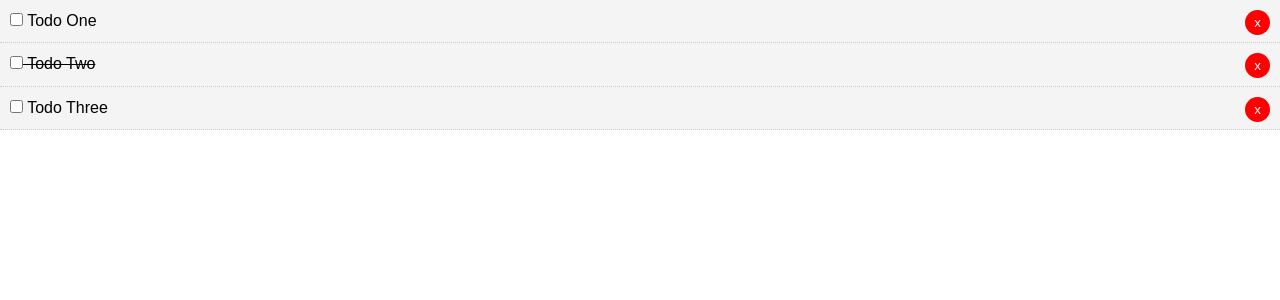
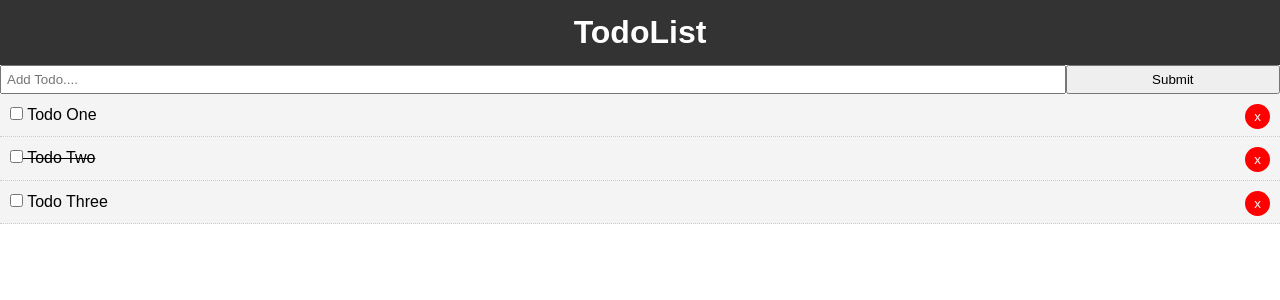
Before and after one commit to pathikmehta/vue-todo, a Vue app: page / in a window 1280 px wide. Shown: the top 300 px of the page. Built offline with nearby package versions, Linux system fonts and the light colour scheme.

Commit message:
Added header and simple add todo component

```diff
--- a/src/App.vue
+++ b/src/App.vue
@@ -1,16 +1,22 @@
 <template>
   <div id="app">
+    <Header />
+    <AddTodo />
     <Todos v-bind:todos="todos" v-on:del-todo="deleteTodo"/>
   </div>
 </template>
 
 <script>
 import Todos from './components/Todos';
+import Header from './components/layout/Header';
+import AddTodo from './components/AddTodo';
 
 export default {
   name: 'App',
   components: {
-    Todos
+    Header,
+    Todos  ,
+    AddTodo
   },
   data() {
     return {
@@ -51,4 +57,7 @@ export default {
     font-family: Arial, Helvetica, sans-serif;
     line-height: 1.4;
   }
+  .btn:hover {
+    background: #666;
+  }
 </style>
--- /dev/null
+++ b/src/components/AddTodo.vue
@@ -0,0 +1,29 @@
+<template>
+  <div>
+    <form>
+      <input type="text" name="title" placeholder="Add Todo....">
+      <input type="submit" value="Submit" class="btn">
+    </form>
+  </div>
+</template>
+
+<script>
+export default {
+  name: "AddTodo"
+}
+</script>
+
+<style scoped>
+  form {
+    display: flex;
+  }
+
+  input[type="text"]{
+    flex: 10;
+    padding: 5px;
+  }
+
+  input[type="submit"] {
+    flex: 2;
+  }
+</style>
--- /dev/null
+++ b/src/components/layout/Header.vue
@@ -0,0 +1,25 @@
+<template>
+  <header class="header">
+    <h1>TodoList</h1>
+  </header>
+</template>
+
+<script>
+export default {
+  name: "Header"
+}
+</script>
+
+<style scoped>
+  .header {
+    background: #333;
+    color: #fff;
+    text-align: center;
+    padding: 10px;
+  }
+
+  .header a {
+    color: #fff;
+    padding-right: 5px;
+  }
+</style>
```
